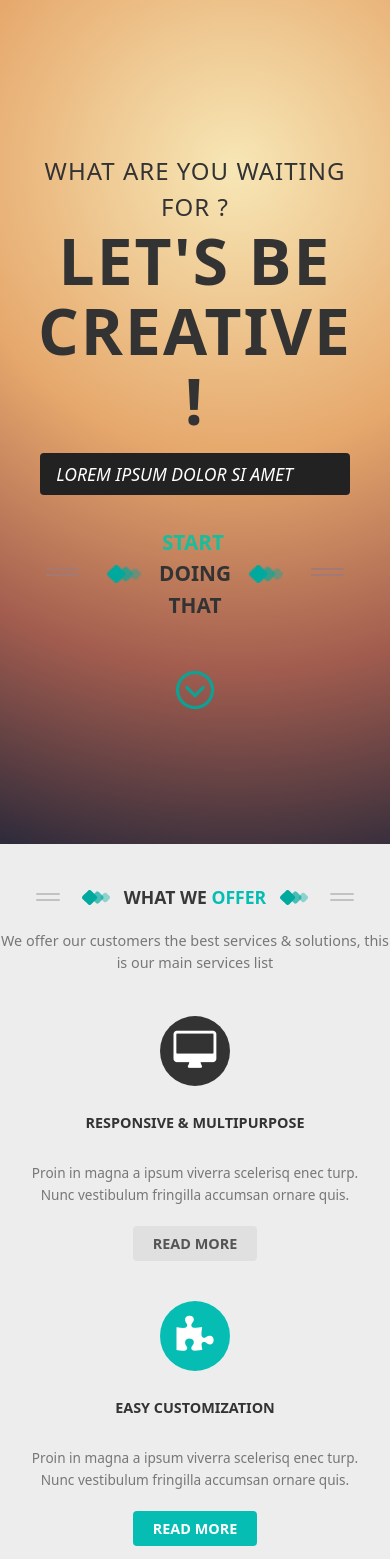
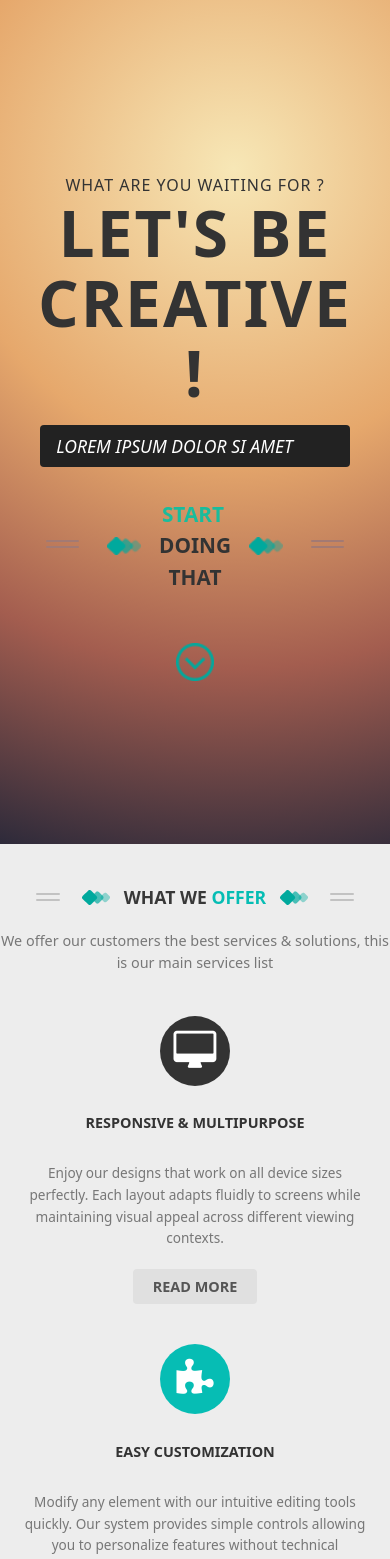
Before and after one commit to seanalex0512/mock-website, a React (Vite) app: page / in a window 390 px wide. Shown: the top 1559 px of the page. Built offline with nearby package versions, Linux system fonts and the light colour scheme.

Commit message:
polishing

```diff
--- a/src/App.jsx
+++ b/src/App.jsx
@@ -1,13 +1,11 @@
 import React from 'react';
 import './App.css';
 import Hero from './components/sections/Hero';
-import Features from './components/sections/Features';
 
 function App() {
   return (
     <div>
       <Hero />
-      <Features />
     </div>
   );
 }
--- a/src/components/sections/Features.jsx
+++ b/src/components/sections/Features.jsx
@@ -8,21 +8,21 @@ const features = [
     id: 1,
     icon: "desktop",
     title: "RESPONSIVE & MULTIPURPOSE",
-    description: "Proin in magna a ipsum viverra scelerisq enec turp. Nunc vestibulum fringilla accumsan ornare quis.",
+    description: "Enjoy our designs that work on all device sizes perfectly. Each layout adapts fluidly to screens while maintaining visual appeal across different viewing contexts.",
     buttonColor: "grey"
   },
   {
     id: 2,
     icon: "puzzle-piece",
     title: "EASY CUSTOMIZATION",
-    description: "Proin in magna a ipsum viverra scelerisq enec turp. Nunc vestibulum fringilla accumsan ornare quis.",
+    description: "Modify any element with our intuitive editing tools quickly. Our system provides simple controls allowing you to personalize features without technical knowledge required.",
     buttonColor: "teal"
   },
   {
     id: 3,
     img: friendlySupport,
     title: "AWESOME FRIENDLY SUPPORT",
-    description: "Proin in magna a ipsum viverra scelerisq enec turp. Nunc vestibulum fringilla accumsan ornare quis.",
+    description: "Access our expert team whenever you encounter any issues. Our specialists respond promptly to inquiries ensuring your project continues smoothly without unnecessary delays.",
     buttonColor: "grey"
   }
 ];
--- a/src/components/styles/Features.css
+++ b/src/components/styles/Features.css
@@ -8,7 +8,7 @@
   overflow: visible;
 }
 
-/* Header with lines and title */
+
 .features-header {
   display: flex;
   flex-direction: row;
@@ -22,7 +22,7 @@
 
 .double-lines {
   display: inline-block;
-  width: 20%; /* Fixed width for consistent look */
+  width: 20%;
   height: 12px;
   position: relative;
   margin: 0 10px;
@@ -80,11 +80,11 @@
   margin: 0 auto 60px;
 }
 
-/* Features Container */
+
 .features-container {
   display: flex;
   justify-content: center;
-  flex-wrap: nowrap; /* Prevent wrapping on larger screens */
+  flex-wrap: nowrap;
   gap: 40px;
   max-width: 1200px;
   margin: 0 auto;
@@ -94,8 +94,8 @@
 }
 
 .feature-card {
-  flex: 1 1 0; /* Evenly distribute space */
-  min-width: 300px; /* Minimum width to ensure content doesn’t collapse */
+  flex: 1 1 0;
+  min-width: 300px;
   max-width: 350px;
   width: 100%;
   display: flex;
@@ -104,7 +104,7 @@
   padding: 20px;
   box-sizing: border-box;
   background: transparent;
-  min-height: 400px; /* Consistent height across cards */
+  min-height: 400px;
 }
 
 .feature-icon {
@@ -142,11 +142,11 @@
   color: #777;
   line-height: 1.6;
   margin-bottom: 20px;
-  min-height: 100px; /* Increased to ensure enough space for text */
-  flex: 1; /* Allow description to grow and take up remaining space */
+  min-height: 100px;
+  flex: 1;
   display: flex;
-  align-items: center; /* Center text vertically */
-  justify-content: center; /* Center text horizontally */
+  align-items: center;
+  justify-content: center;
   text-align: center;
 }
 
@@ -158,7 +158,7 @@
   font-weight: 600;
   cursor: pointer;
   transition: background-color 0.2s;
-  margin-top: auto; /* Pushes the button to the bottom of the card */
+  margin-top: auto;
 }
 
 .grey-btn {
@@ -187,11 +187,11 @@
     padding: 0 8px;
   }
   .feature-card {
-    min-width: 250px; /* Slightly reduce min-width for better fit */
-    min-height: 380px; /* Adjusted for smaller screens */
+    min-width: 250px;
+    min-height: 380px;
   }
   .feature-description {
-    min-height: 120px; /* Increased to accommodate text wrapping */
+    min-height: 120px;
   }
   .double-lines {
     width: 36px;
@@ -224,9 +224,8 @@
     margin-bottom: 30px;
   }
   .features-container {
-    flex-direction: column; /* Stack vertically on mobile */
-    flex-wrap: wrap; /* Allow wrapping for stacked layout */
-    align-items: center;
+    flex-direction: column;
+    flex-wrap: wrap;
     gap: 16px;
     max-width: 100vw;
     padding: 0 2vw;
@@ -236,14 +235,14 @@
     max-width: 100%;
     min-width: 0;
     padding: 12px;
-    min-height: auto; /* Remove min-height for mobile */
+    min-height: auto;
   }
   .feature-title {
     font-size: 1rem;
   }
   .feature-description {
     font-size: 0.95rem;
-    min-height: auto; /* Remove min-height for mobile */
+    min-height: auto;
   }
   .feature-icon {
     width: 70px;
--- a/src/components/styles/Footer.css
+++ b/src/components/styles/Footer.css
@@ -11,11 +11,11 @@
 
 .footer-carousel {
   display: flex;
-  align-items: center; /* Vertically center arrows and logos */
+  align-items: center;
   justify-content: center;
   margin-bottom: 20px;
   position: relative;
-  gap: 0; /* Remove any default gap between children */
+  gap: 0;
 }
 
 .footer-arrow-img {
@@ -23,19 +23,19 @@
   height: 32px;
   object-fit: contain;
   cursor: pointer;
-  margin: 0 12px 0 0; /* Right margin for left arrow */
+  margin: 0 12px 0 0;
 }
 
 .footer-arrow-img:last-child {
-  margin: 0 0 0 12px; /* Left margin for right arrow */
+  margin: 0 0 0 12px;
 }
 
 .footer-logo {
   display: flex;
   align-items: center;
   justify-content: center;
-  gap: 32px; /* More space between logos, as in screenshot */
-  flex-wrap: nowrap; /* No wrapping on desktop */
+  gap: 32px;
+  flex-wrap: nowrap;
 }
 
 .footer-logo img {
@@ -75,8 +75,8 @@
     gap: 0;
   }
   .footer-logo {
-    gap: 12px; /* Less space between logos on mobile */
-    flex-wrap: wrap; /* Allow wrapping on small screens */
+    gap: 12px;
+    flex-wrap: wrap;
   }
   .footer-logo img {
     max-width: 80px;
--- a/src/components/styles/Hero.css
+++ b/src/components/styles/Hero.css
@@ -1,5 +1,3 @@
-
-
 /* Hero background section */
 .hero-bg {
   min-height: 100vh;
@@ -28,6 +26,7 @@
   font-size: 1.5rem;
   letter-spacing: 1px;
   margin-bottom: 0.5px;
+  white-space: nowrap; /* Prevent text from wrapping */
 }
 
 /* Title */
@@ -156,3 +155,22 @@
   display: inline-block;
   margin-top: 10px;
 }
+
+
+@media (max-width: 768px) {
+  .hero-subtitle {
+    font-size: 1.2rem;
+  }
+}
+
+@media (max-width: 600px) {
+  .hero-subtitle {
+    font-size: 1.1rem;
+  }
+}
+
+@media (max-width: 400px) {
+  .hero-subtitle {
+    font-size: 1rem;
+  }
+}
--- a/src/components/styles/Skills.css
+++ b/src/components/styles/Skills.css
@@ -53,7 +53,7 @@
   justify-content: center;
   gap: 12px;
   margin-bottom: 18px;
-  flex-wrap: nowrap; /* Always horizontal */
+  flex-wrap: nowrap;
 }
 
 .skills-line {
@@ -98,7 +98,7 @@
   box-sizing: border-box;
 }
 
-/* Skill item styles */
+
 .skill-item {
   display: flex;
   flex-direction: column;
@@ -144,7 +144,7 @@
   letter-spacing: 1px;
 }
 
-/* Tablet (existing) */
+
 @media (max-width: 900px) {
   .skills-list {
     gap: 24px;
@@ -159,17 +159,17 @@
   }
 }
 
-/* New media query for 768px */
+
 @media (max-width: 768px) {
   .skill-circle {
-    width: 80px; /* Slightly smaller to fit better */
+    width: 80px;
     height: 80px;
   }
   .skill-value {
-    font-size: 1.5rem; /* Reduced font size to prevent touching the edge */
+    font-size: 1.5rem;
   }
   .skill-label {
-    font-size: 0.95rem; /* Slightly smaller label for balance */
+    font-size: 0.95rem;
   }
   .skills-list {
     gap: 20px;
@@ -179,7 +179,7 @@
   }
 }
 
-/* Mobile: 2 columns (existing) */
+
 @media (max-width: 600px) {
   .skills-section {
     padding: 32px 0 20px 0;
@@ -208,7 +208,7 @@
   .skills-list {
     display: grid;
     grid-template-columns: 1fr 1fr;
-    gap: 12px 8px; /* row gap, column gap */
+    gap: 12px 8px;
     width: 100vw;
     padding: 0 2vw;
     justify-items: center;
@@ -232,7 +232,7 @@
   }
 }
 
-/* Very small screens: 1 column (existing) */
+
 @media (max-width: 400px) {
   .skills-list {
     display: flex;
--- a/src/components/styles/Socials.css
+++ b/src/components/styles/Socials.css
@@ -68,7 +68,7 @@
   background: #333333;
   color: #fff;
   padding: 30px 16px 16px 16px;
-  min-height: 140px; /* Changed from height to min-height */
+  min-height: 140px;
   display: flex;
   flex-direction: column;
   align-items: center;
@@ -82,7 +82,7 @@
   display: flex;
   justify-content: center;
   z-index: 10;
-  top: 63%; /* Overlaps the border between top and bottom */
+  top: 63%;
   pointer-events: none;
 }
 
@@ -112,7 +112,7 @@
 }
 
 .social-card-divider {
-  width: 40%; /* Relative width for all screens */
+  width: 40%;
   min-width: 60px;
   max-width: 160px;
   height: 2px;
@@ -122,13 +122,13 @@
   opacity: 0.9;
   border-radius: 1px;
   transition: width 0.2s;
-  z-index: 1; /* Added to ensure it’s not overlapped */
+  z-index: 1;
 }
 
 .social-card-contact {
   color: #9ca3af;
   font-size: 0.9rem;
-  text-align: center; /* Center the text */
+  text-align: center;
   width: 100%;
   margin-top: 4px;
 }
@@ -137,7 +137,7 @@
   margin-bottom: 6px;
   display: flex;
   align-items: center;
-  justify-content: center; /* Center icon + text horizontally */
+  justify-content: center;
 }
 
 .social-card-contact .fa {
@@ -179,7 +179,7 @@
     height: 220px;
   }
   .social-card-bottom {
-    min-height: 140px; /* Changed from height to min-height */
+    min-height: 140px;
   }
   .social-card-name-container {
     top: 62%;
```
Also changed, not shown: 1 other file (tests, documents, lock files or other folders).
